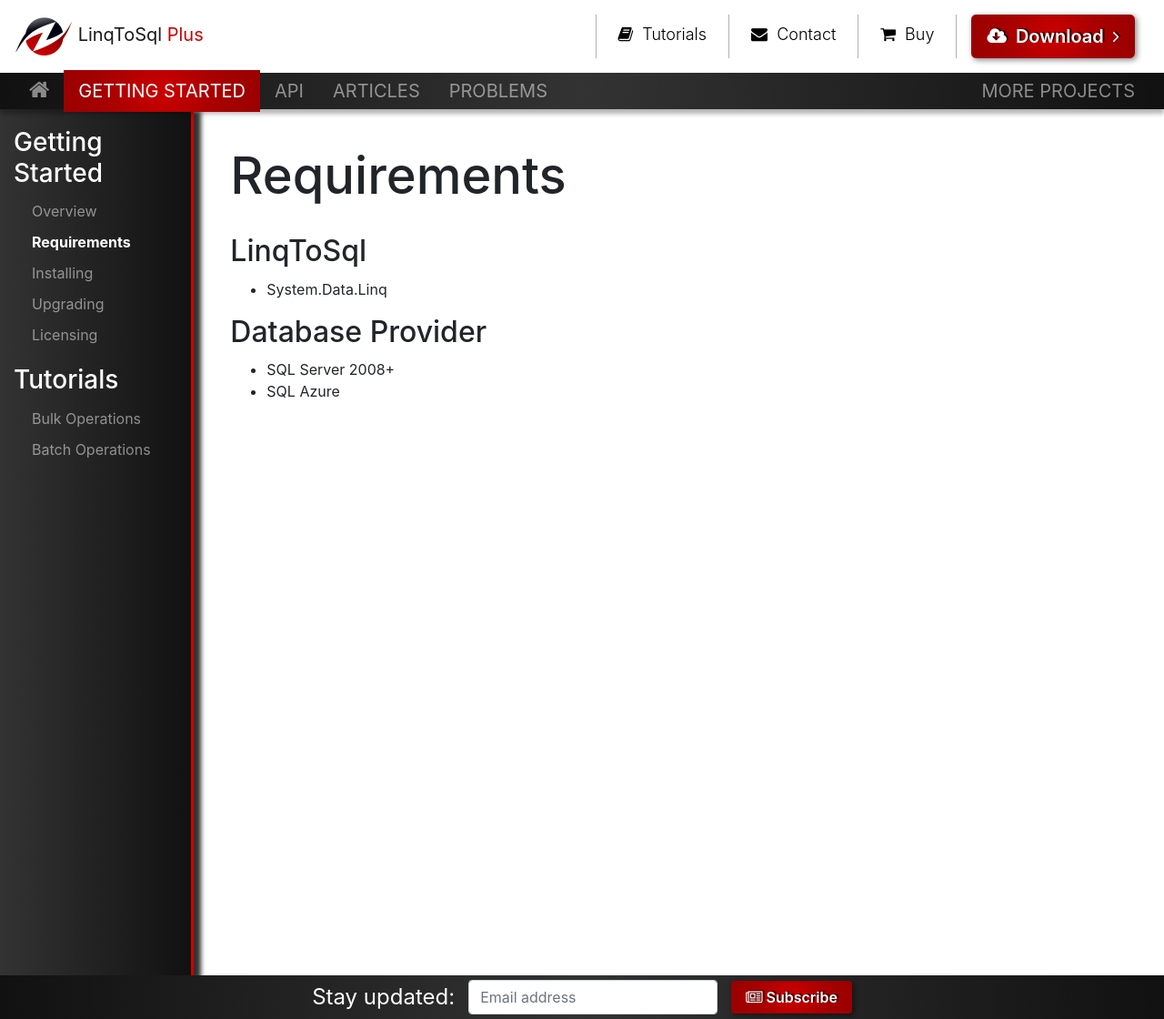
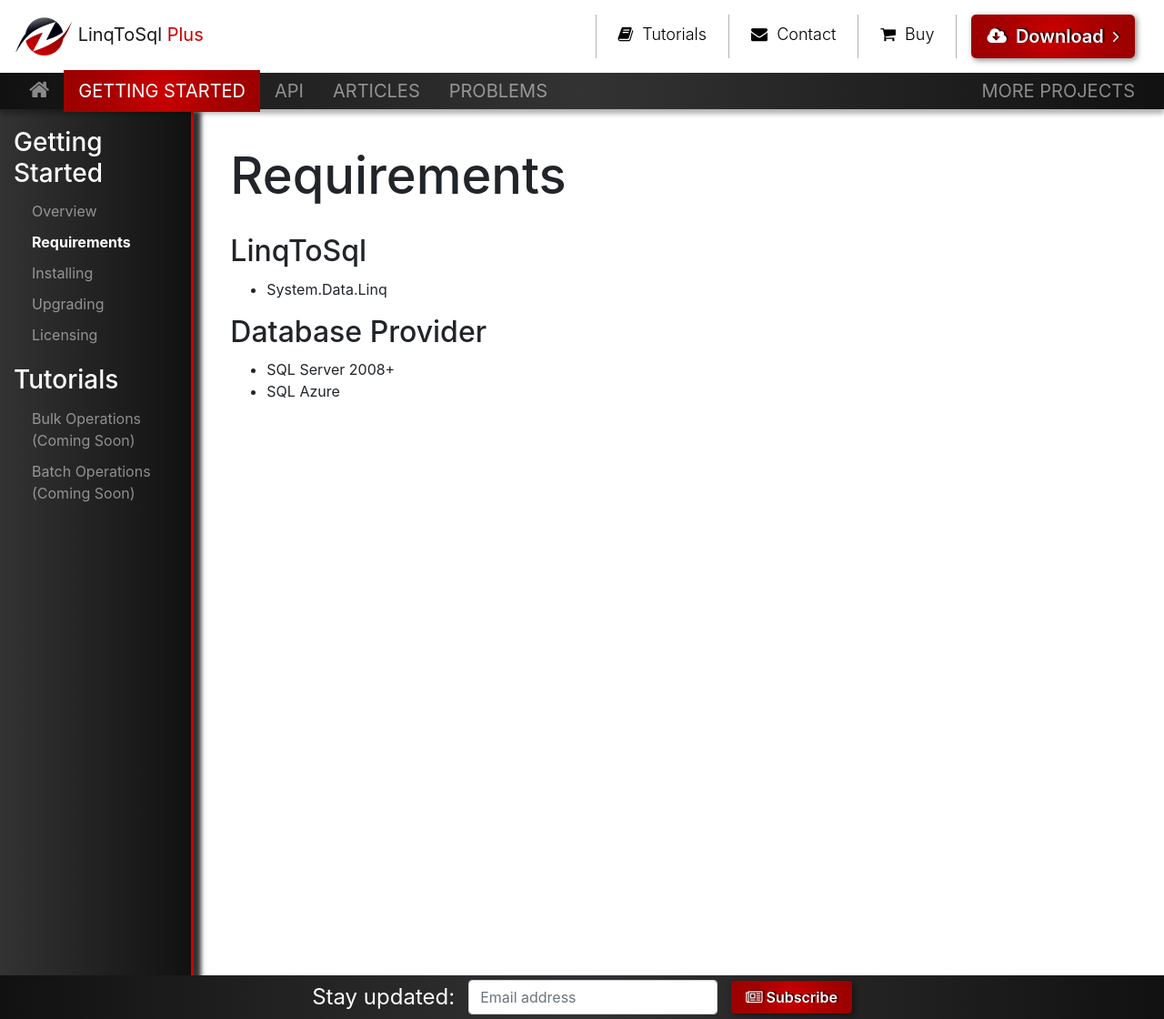
Before and after one commit to zzzprojects/LinqToSql-Plus, a Jekyll site: the page built from docs/pages/tutorials/requirements.md, in a window 1280 px wide and 1120 px high. Shown: the whole window at 91% size. Built offline with Jekyll 4.4.1, drawn with Linux system fonts in a browser that asks for light colours; nearby versions of some CDN libraries; our own code applies the rules of GitHub Pages for plain Markdown files.

Commit message:
Update section-sidebar.html

```diff
--- a/docs/_includes/custom/section-sidebar.html
+++ b/docs/_includes/custom/section-sidebar.html
@@ -13,8 +13,8 @@
 		<h3>Tutorials</h3>
 		<ul>
 			<!--<li><a href="{{ site.github.url }}/tutorial-bulk-savechanges">Bulk SaveChanges</a></li>!-->
-			<li><a href="{{ site.github.url }}/tutorial-bulk-operations">Bulk Operations</a></li>
-			<li><a href="{{ site.github.url }}/tutorial-batch-operations">Batch Operations</a></li>
+			<li><a href="{{ site.github.url }}/tutorial-bulk-operations">Bulk Operations (Coming Soon)</a></li>
+			<li><a href="{{ site.github.url }}/tutorial-batch-operations">Batch Operations (Coming Soon)</a></li>
 		</ul>
 
 	</div>
```
